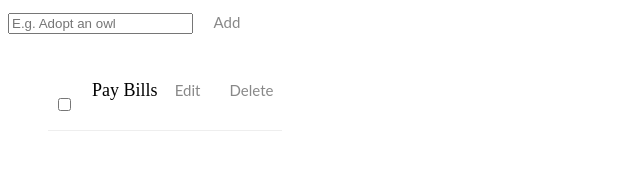
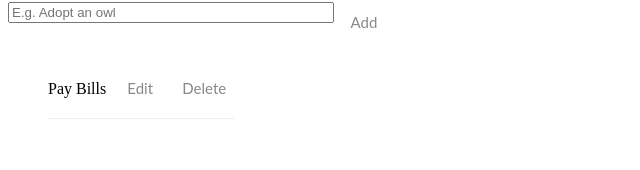
Before and after one commit to codegician/DOM-scripting-1, a plain HTML site: page to-do-app/index.html in a window 1280 px wide. Shown: the part 112-282 px from the top of the page, without its empty margins (0-640 px from the left). Drawn offline with Linux system fonts and the light colour scheme.

Commit message:
Update index.html

```diff
--- a/to-do-app/index.html
+++ b/to-do-app/index.html
@@ -8,17 +8,20 @@
 <body>
 
 <h1>To-Do App</h1>
-    <form>
+<form id="addToDoForm">
 <p><label for="newToDoText">Add Item</label> </p>
-        <input type="text" placeholder="E.g. Adopt an owl">
-        <button type="submit" id="addToDoForm">Add</button>
+<input type="text" placeholder="E.g. Adopt an owl" id="newToDoText">
+<button type="submit">Add</button>
 </form>
 
 <ul id="toDoList">
 </ul>
 
 <ul id="incomplete-tasks">
-        <li><input type="checkbox"><label>Pay Bills</label><button class="edit">Edit</button>
+<li>
+    <form id=""
+    <input type="checkbox"><label>Pay Bills</label>
+    <button class="edit">Edit</button>
 <button class="delete">Delete</button></li>
 </ul>
 
```
Lines whose indentation alone changed are shown as unchanged.
